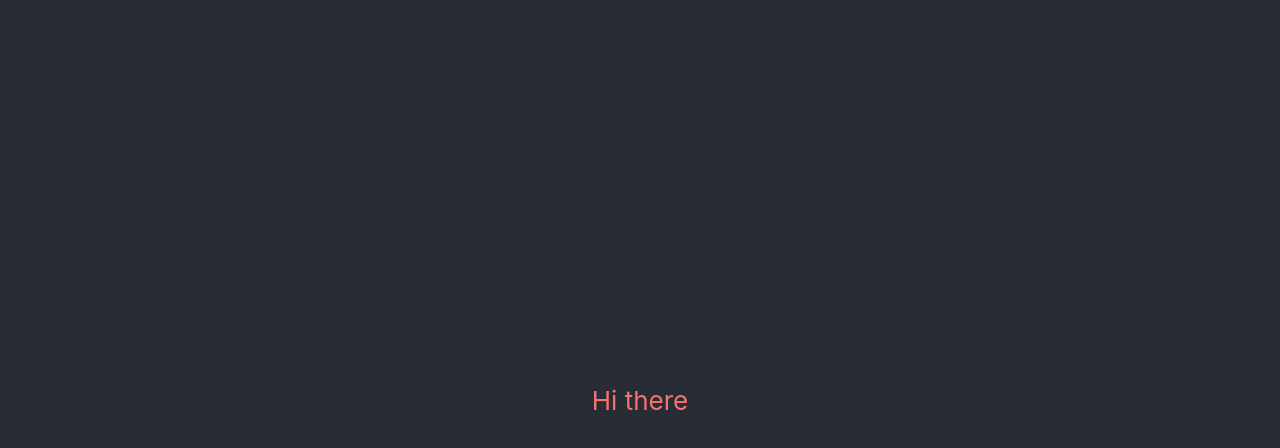
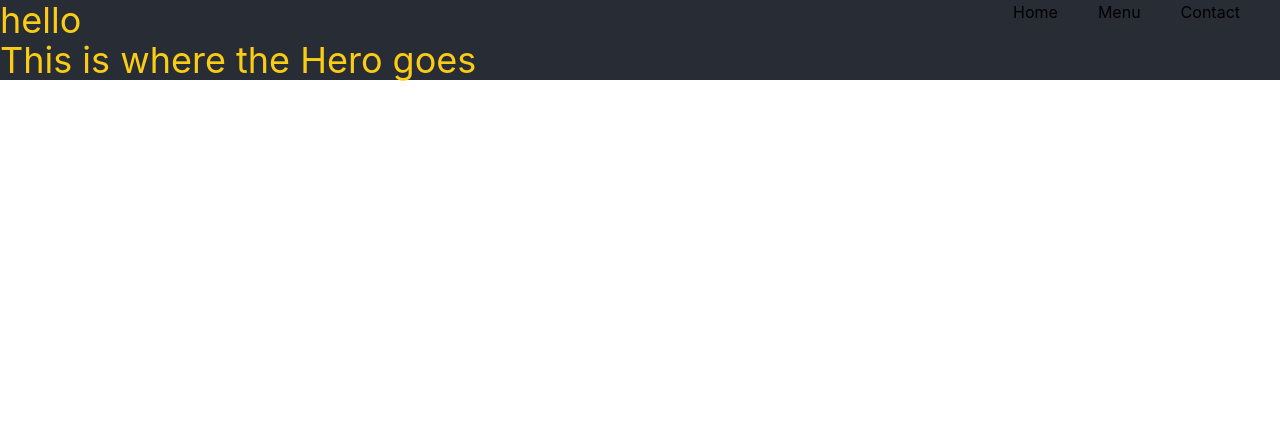
Before and after one commit to Stroyer210/Drunken-Duck, a React (Create React App) app: page / in a window 1280 px wide. Shown: the top 448 px of the page. Built offline with nearby package versions, Linux system fonts and the light colour scheme.

Commit message:
adding some code

```diff
--- a/src/App.js
+++ b/src/App.js
@@ -1,11 +1,18 @@
 import './App.css';
+import './custom.css';
+import Navbar from './components/Navbar';
+import Hero from './components/Hero';
+import React from "react";
 
 function App() {
   return (
-    <div className="App">
-      <header className="App-header">
-        <p className='text-red-400'>Hi there</p>
+    <div className="">
+      <header className="">
+        <Navbar className='sticky top-0 z-50'/>
       </header>
+      <main>
+        <Hero className='h-dvh'/>
+      </main>
     </div>
   );
 }
--- /dev/null
+++ b/src/components/Hero.jsx
@@ -0,0 +1,15 @@
+import "./../App.css";
+
+
+const Hero = () => {
+    return (
+        <div className="flex justify-between ">
+            <div className="">
+                <h1 className="text-4xl text-yellow-400 inline">This is where the Hero goes</h1>
+            </div>
+
+        </div>
+    )
+};
+
+export default Hero;
--- /dev/null
+++ b/src/components/Navbar.jsx
@@ -0,0 +1,21 @@
+// import React from "react";
+import "./../App.css";
+
+
+const Navbar = () => {
+    return (
+        <div className="flex justify-between">
+            <div className="">
+                <h1 className="text-4xl text-yellow-400 inline">hello</h1>
+            </div>
+            <div className="">
+                <h1 className="inline mr-10">Home</h1>
+                <h1 className="inline mr-10">Menu</h1>
+                <h1 className="inline mr-10">Contact</h1>
+            </div>
+
+        </div>
+    )
+};
+
+export default Navbar;
--- /dev/null
+++ b/src/custom.css
@@ -0,0 +1,3 @@
+.background{
+    background-color:rgb(40, 44, 52);
+};
--- a/src/index.js
+++ b/src/index.js
@@ -1,14 +1,17 @@
 import React from 'react';
 import ReactDOM from 'react-dom/client';
+import './custom.css';
 import './index.css';
 import App from './App';
 import reportWebVitals from './reportWebVitals';
 import './output.css';
 
+
 const root = ReactDOM.createRoot(document.getElementById('root'));
 root.render(
   <React.StrictMode>
-    <App />
+    <main className="background"><App /></main>
+
   </React.StrictMode>
 );
 
```
